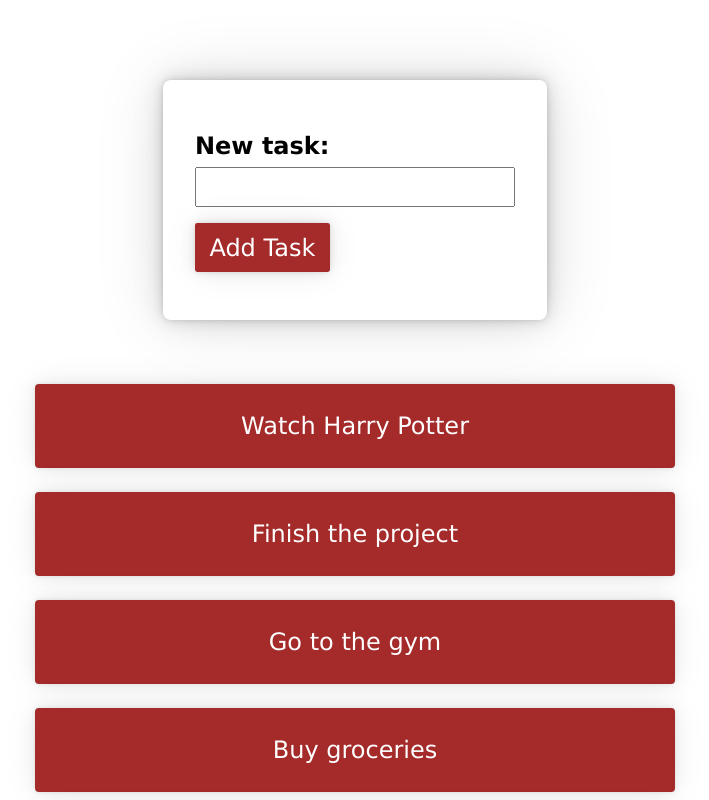
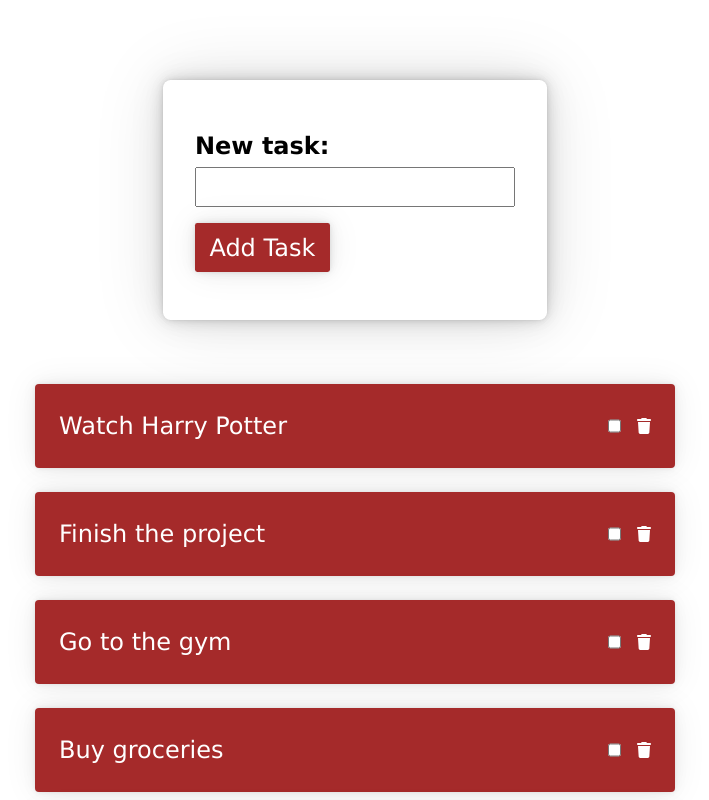
Before and after one commit to Muhammad-Sabir/todo-list, a React (Vite) app: page / in a window 1280 px wide. Shown: the top 800 px of the page, without its empty margins (285-994 px from the left). Built offline with nearby package versions, Linux system fonts and the light colour scheme.

Commit message:
Add completed feature

```diff
--- a/package.json
+++ b/package.json
@@ -10,6 +10,9 @@
     "preview": "vite preview"
   },
   "dependencies": {
+    "@fortawesome/fontawesome-svg-core": "^6.4.0",
+    "@fortawesome/free-solid-svg-icons": "^6.4.0",
+    "@fortawesome/react-fontawesome": "^0.2.0",
     "react": "^18.2.0",
     "react-dom": "^18.2.0"
   },
--- a/src/components/Task/Task.jsx
+++ b/src/components/Task/Task.jsx
@@ -1,8 +1,12 @@
 import React, { useState } from 'react';
+import { FontAwesomeIcon } from '@fortawesome/react-fontawesome';
+import { faTrash } from '@fortawesome/free-solid-svg-icons';
 
 import styles from './Task.module.css';
 
 const Task = (props) => {
+	const [isCompleted, setIsCompleted] = useState(false);
+
 	const onDeleteItemHandler = () => {
 		const newTasks = props.tasks.filter(
 			(currTask) => props.task.id !== currTask.id
@@ -11,9 +15,46 @@ const Task = (props) => {
 		props.setTasks(newTasks);
 	};
 
+	const onCheckboxChangeHandler = () => {
+		if (!isCompleted) {
+			const newTasks = props.tasks.filter(
+				(currTask) => props.task.id !== currTask.id
+			);
+
+			props.setTasks([...newTasks, props.task]);
+		} else {
+			const newTasks = props.tasks.filter(
+				(currTask) => props.task.id !== currTask.id
+			);
+
+			props.setTasks([props.task, ...newTasks]);
+		}
+
+		setIsCompleted(!isCompleted);
+	};
+
 	return (
-		<li onClick={onDeleteItemHandler} className={styles['task']}>
-			{props.task.statement}
+		<li
+			className={`${styles['task']} ${
+				isCompleted ? styles['checked'] : ''
+			}`}
+		>
+			<p className={`${styles['task__statement']}`}>
+				{props.task.statement}
+			</p>
+			<div className={styles['task__controls']}>
+				<input
+					className={styles['task__controls-checkbox']}
+					type="checkbox"
+					onChange={onCheckboxChangeHandler}
+				/>
+				<FontAwesomeIcon
+					className={styles['task__controls-trash']}
+					onClick={onDeleteItemHandler}
+					icon={faTrash}
+					style={{ color: 'white' }}
+				/>
+			</div>
 		</li>
 	);
 };
--- a/src/components/Task/Task.module.css
+++ b/src/components/Task/Task.module.css
@@ -1,20 +1,40 @@
 .task {
+	display: flex;
+	align-items: center;
+	justify-content: space-between;
 	padding: 1.5rem;
 	background-color: brown;
 	color: white;
-	font-size: 1.5rem;
-	text-align: center;
 	border-radius: 0.25rem;
-	cursor: pointer;
 	box-shadow: 0px 0px 1px rgba(0, 0, 0, 0.02),
 		0px 0px 2.3px rgba(0, 0, 0, 0.028), 0px 0px 4.4px rgba(0, 0, 0, 0.035),
 		0px 0px 7.8px rgba(0, 0, 0, 0.042), 0px 0px 14.6px rgba(0, 0, 0, 0.05),
 		0px 0px 35px rgba(0, 0, 0, 0.07);
 }
 
-.task:active {
-	text-decoration: line-through;
-	box-shadow: 0px 0px 1.6px rgba(0, 0, 0, 0.219),
-		0px 0px 4.5px rgba(0, 0, 0, 0.315), 0px 0px 10.9px rgba(0, 0, 0, 0.411),
-		0px 0px 36px rgba(0, 0, 0, 0.63);
+.task.checked {
+	width: 90%;
+	margin-left: 5%;
+	display: flex;
+	align-items: center;
+	justify-content: space-between;
+	padding: 1rem;
+	background-color: green;
+	color: white;
+	text-align: center;
+	border-radius: 0.25rem;
 }
+
+.task__statement {
+	font-size: 1.5rem;
+}
+
+.task__controls {
+	display: flex;
+	gap: 1rem;
+}
+
+.task__controls-trash,
+.task__controls-checkbox {
+	cursor: pointer;
+}
--- a/src/components/TasksList/TasksList.module.css
+++ b/src/components/TasksList/TasksList.module.css
@@ -1,9 +1,10 @@
 .tasks-list {
-    margin-top: 4rem;
 	list-style: none;
 	display: flex;
 	flex-direction: column;
 	gap: 1.5rem;
-    max-width: 50%;
-    margin-left: 25%;
+	max-width: 50%;
+	margin-top: 4rem;
+	margin-bottom: 4rem;
+	margin-left: 25%;
 }
```
Also changed, not shown: 1 other file (tests, documents, lock files or other folders).
